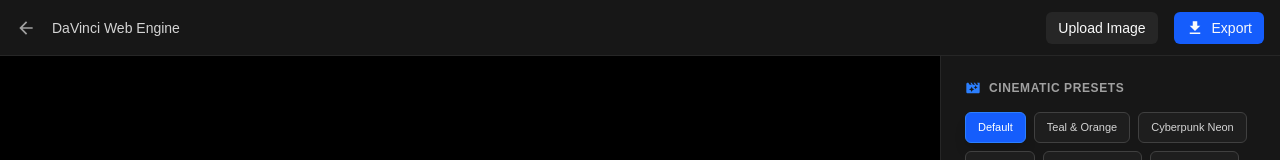
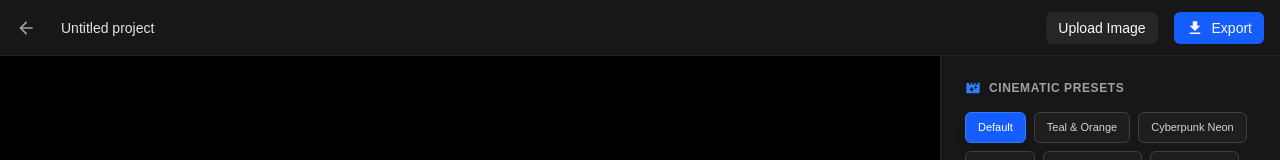
Before and after one commit to Shashwat-06/PhotoEditor, a Next.js app: page /editor in a window 1280 px wide. Shown: the top 160 px of the page. Built offline with nearby package versions, Linux system fonts and the light colour scheme.

Commit message:
title change

```diff
--- a/app/editor/page.tsx
+++ b/app/editor/page.tsx
@@ -80,6 +80,7 @@ function ExportMenu() {
   const [format, setFormat] = useState<ExportFormat>("PNG");
   const [quality, setQuality] = useState<QualityPreset>("fullhd");
   const dropdownRef = useRef<HTMLDivElement>(null);
+  const storeTitle = useEditorStore((state) => state.title);
 
   const handleTriggerExport = () => {
     const activeQuality = QUALITY_DETAILS[quality];
@@ -108,8 +109,11 @@ function ExportMenu() {
         return;
       }
 
+      const safeTitle =
+        storeTitle.replace(/[^a-z0-9]/gi, "_").toLowerCase() ||
+        "untitled_project";
       const link = document.createElement("a");
-      link.download = `DaVinci_Render_${Date.now()}.${format.toLowerCase()}`;
+      link.download = `${safeTitle}_${Date.now()}.${format.toLowerCase()}`;
       link.href = dataUrl;
 
       document.body.appendChild(link);
@@ -245,18 +249,22 @@ export default function EditorPage() {
 
   return (
     <div className="h-screen w-full bg-neutral-950 text-neutral-50 flex flex-col overflow-hidden select-none">
-      {/* ELEVATED HEADER: Notice the relative and z-[100] classes here */}
       <header className="relative z-[100] h-14 border-b border-neutral-800 bg-neutral-900 flex items-center justify-between px-4 shrink-0">
         <div className="flex items-center gap-4">
           <Link
             href="/dashboard"
-            className="text-neutral-400 hover:text-white transition-colors"
+            className="text-neutral-400 hover:text-white transition-colors flex items-center"
           >
             <MdArrowBack className="text-xl" />
           </Link>
-          <span className="text-sm font-medium text-neutral-300">
-            DaVinci Web Engine
-          </span>
+
+          <input
+            type="text"
+            value={store.title}
+            onChange={(e) => store.setTitle(e.target.value)}
+            placeholder="Untitled project"
+            className="text-sm font-medium text-neutral-200 bg-transparent border border-transparent hover:border-neutral-700 focus:border-blue-500 focus:bg-neutral-950 rounded px-2 py-1 w-48 transition-all outline-none"
+          />
         </div>
 
         <div className="flex items-center gap-4">
--- a/store/editorStore.ts
+++ b/store/editorStore.ts
@@ -3,13 +3,14 @@ import { create } from "zustand";
 const hexToRgb = (hex: string): [number, number, number] => {
   const bigint = parseInt(hex.replace("#", ""), 16);
   return [
-    ((bigint >> 16) & 255) / 255,
-    ((bigint >> 8) & 255) / 255,
+    (bigint >> 16) & (255 / 255),
+    (bigint >> 8) & (255 / 255),
     (bigint & 255) / 255,
   ];
 };
 
 interface EditorState {
+  title: string; // Project Title
   exposure: number;
   contrast: number;
   saturation: number;
@@ -50,6 +51,7 @@ interface EditorState {
   imageData: string | null;
   activePreset: string;
 
+  setTitle: (val: string) => void;
   setExposure: (val: number) => void;
   setContrast: (val: number) => void;
   setSaturation: (val: number) => void;
@@ -81,6 +83,7 @@ interface EditorState {
 }
 
 export const useEditorStore = create<EditorState>((set) => ({
+  title: "Untitled project", // Default title
   exposure: 0.0,
   contrast: 1.0,
   saturation: 1.0,
@@ -114,13 +117,13 @@ export const useEditorStore = create<EditorState>((set) => ({
     crt: false,
   },
 
-  // INCREASED DEFAULT ZOOM TO 120 (Was 80)
   zoom: 120,
   rotation: 0,
   isRotating: false,
   imageData: null,
   activePreset: "Default",
 
+  setTitle: (title) => set({ title }),
   setExposure: (exposure) => set({ exposure, activePreset: "Custom" }),
   setContrast: (contrast) => set({ contrast, activePreset: "Custom" }),
   setSaturation: (saturation) => set({ saturation, activePreset: "Custom" }),
@@ -176,7 +179,6 @@ export const useEditorStore = create<EditorState>((set) => ({
 
   setImageData: (url) =>
     set({
-      // ALSO SET NEW DEFAULT ZOOM HERE SO IT APPLIES ON NEW UPLOADS
       imageData: url,
       zoom: 120,
       rotation: 0,
```
